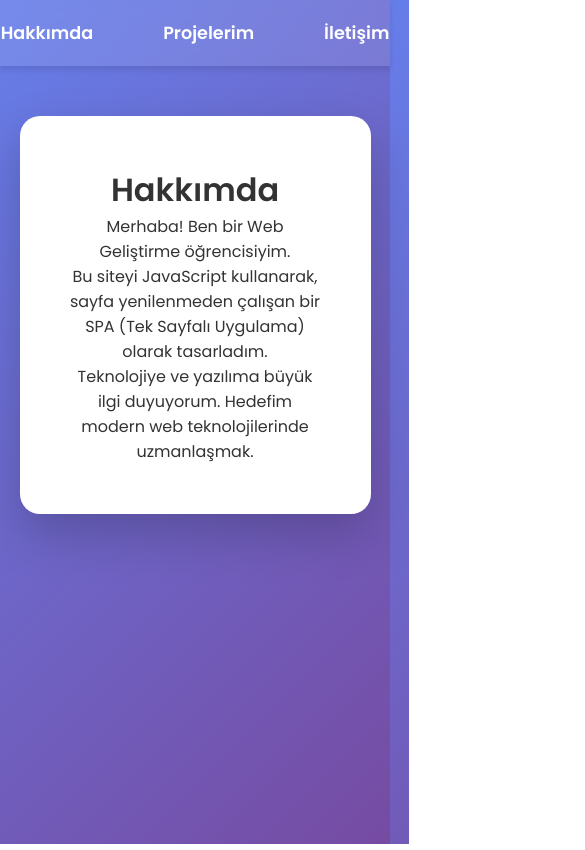
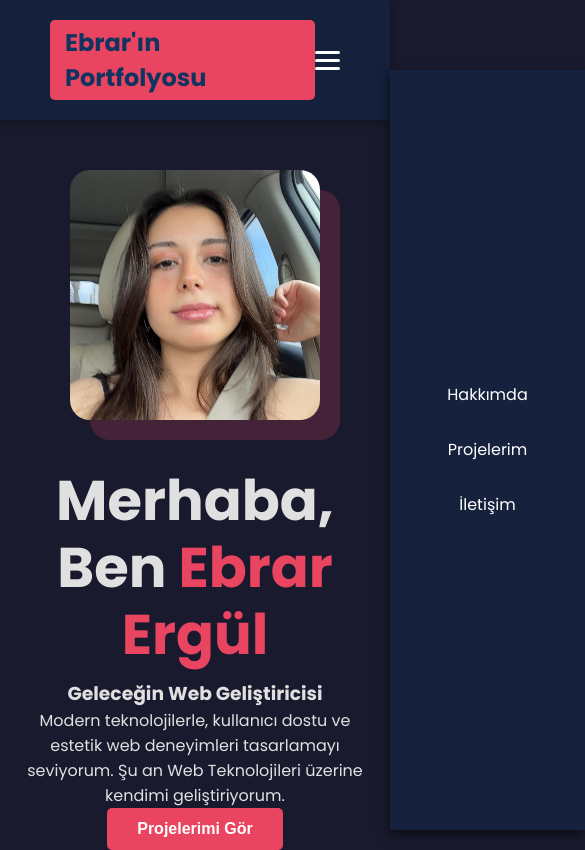
Before and after one commit to SauWebProgramming/web-tech-project-ebrarergul, a plain HTML site: page index.html in a window 390 px wide. Shown: the whole page, 585 px wide, since content can reach past the window. Drawn offline with Linux system fonts and the light colour scheme.

Commit message:
resimler ve menü eklendi

```diff
--- a/index.html
+++ b/index.html
@@ -9,7 +9,15 @@
 <body>
 
     <nav>
-        <ul>
+        <div class="logo">Ebrar'ın Portfolyosu</div>
+
+        <div class="hamburger" id="hamburger-btn">
+            <div class="bar"></div>
+            <div class="bar"></div>
+            <div class="bar"></div>
+        </div>
+
+        <ul class="nav-links" id="menu-listesi">
             <li><a href="#" id="link-hakkimda">Hakkımda</a></li>
             <li><a href="#" id="link-projeler">Projelerim</a></li>
             <li><a href="#" id="link-iletisim">İletişim</a></li>
@@ -17,9 +25,7 @@
     </nav>
 
     <main id="ana-icerik">
-        <h1>Merhaba, Portfolyoma Hoş Geldiniz!</h1>
-        <p>Menüden seçim yaparak sayfayı gezebilirsiniz.</p>
-    </main>
+        </main>
 
     <script src="script.js"></script>
 </body>
--- a/script.js
+++ b/script.js
@@ -1,112 +1,107 @@
-// Sayfa tamamen yüklendiğinde çalışacak kodlar
 document.addEventListener('DOMContentLoaded', () => {
 
-    // HTML'deki kutuları ve linkleri seçiyoruz
+    // Gerekli elemanları seçiyoruz
     const anaIcerik = document.getElementById('ana-icerik');
-    const linkHakkimda = document.getElementById('link-hakkimda');
-    const linkProjeler = document.getElementById('link-projeler');
-    const linkIletisim = document.getElementById('link-iletisim');
+    const hamburgerBtn = document.getElementById('hamburger-btn');
+    const menuListesi = document.getElementById('menu-listesi');
 
-    // Sitemizin içeriklerini burada saklıyoruz
+    // Linkleri tanımlıyoruz
+    const linkler = {
+        hakkimda: document.getElementById('link-hakkimda'),
+        projeler: document.getElementById('link-projeler'),
+        iletisim: document.getElementById('link-iletisim')
+    };
+
+    // --- HAMBURGER MENÜ MANTIĞI ---
+    // 1. Butona tıklayınca menüyü aç/kapat
+    if (hamburgerBtn) {
+        hamburgerBtn.addEventListener('click', () => {
+            menuListesi.classList.toggle('aktif');
+        });
+    }
+
+    // 2. Bir linke tıklayınca menüyü otomatik kapat (Mobilde ekranı kaplamasın diye)
+    Object.values(linkler).forEach(link => {
+        if(link) {
+            link.addEventListener('click', () => {
+                menuListesi.classList.remove('aktif');
+            });
+        }
+    });
+
+    // --- İÇERİKLER ---
     const icerikler = {
         hakkimda: `
-            <h1>Hakkımda</h1>
-            <p>Merhaba! Ben bir Web Geliştirme öğrencisiyim.</p>
-            <p>Bu siteyi JavaScript kullanarak, sayfa yenilenmeden çalışan bir SPA (Tek Sayfalı Uygulama) olarak tasarladım.</p>
-            <p>Teknolojiye ve yazılıma büyük ilgi duyuyorum. Hedefim modern web teknolojilerinde uzmanlaşmak.</p>
-        `,
+            <div class="hero-container">
+                <div class="hero-text">
+                    <h1>Merhaba, <br> Ben <span class="highlight">Ebrar Ergül</span></h1>
+                    <h3>Geleceğin Web Geliştiricisi</h3>
+                    <p>Modern teknolojilerle, kullanıcı dostu ve estetik web deneyimleri tasarlamayı seviyorum. Şu an Web Teknolojileri üzerine kendimi geliştiriyorum.</p>
+                    <div class="hero-buttons">
+                        <button onclick="document.getElementById('link-projeler').click()">Projelerimi Gör</button>
+                    </div>
+                </div>
+                <div class="hero-image">
+                    <img src="ben.jpeg" alt="Ebrar Ergül" onerror="this.src='https://via.placeholder.com/400x400?text=Fotoğraf+Yok'">
+                </div>
+            </div>`,
+
         projeler: `
             <h1>Projelerim</h1>
-            <p>Şu ana kadar geliştirdiğim bazı projeler şunlardır:</p>
-            <ul style="list-style-type: none; padding: 0;">
-                <li style="margin-bottom: 15px; background: #f9f9f9; padding: 15px; border-radius: 8px; border-left: 5px solid #764ba2;">
-                    <strong>1. Kişisel Portfolyo Sitesi:</strong> <br>
-                    Şu an incelediğiniz proje. HTML, CSS ve Saf JavaScript (Vanilla JS) kullanılarak geliştirildi.
-                </li>
-                <li style="margin-bottom: 15px; background: #f9f9f9; padding: 15px; border-radius: 8px; border-left: 5px solid #667eea;">
-                    <strong>2. Eczane Stok Sistemi:</strong> <br>
-                    C# ve .NET kullanılarak geliştirilen masaüstü otomasyon projesi.
-                </li>
-            </ul>
-        `,
+            <p>Şu ana kadar geliştirdiğim projeler:</p>
+            <div class="projects-grid">
+                <div class="project-card">
+                    <h3>🎨 Kişisel Portfolyo</h3>
+                    <p>HTML, CSS ve JavaScript ile geliştirdiğim SPA özellikli modern web sitesi.</p>
+                </div>
+                <div class="project-card">
+                    <h3>💊 Eczane Stok Sistemi</h3>
+                    <p>C# ile geliştirdiğim, stok takibi yapan masaüstü otomasyonu.</p>
+                </div>
+            </div>`,
+
         iletisim: `
             <h1>İletişim</h1>
-            <p>Benimle iletişime geçmek için formu doldurabilirsiniz:</p>
+            <p>Projelerim hakkında konuşmak için formu doldurabilirsin:</p>
             <form id="iletisim-formu">
-                <label>Adınız:</label><br>
-                <input type="text" id="isim" placeholder="Adınızı giriniz..." required><br>
-
-                <label>Mesajınız:</label><br>
-                <textarea id="mesaj" rows="4" placeholder="Mesajınızı buraya yazın..." required></textarea><br>
-
+                <label>Adınız:</label>
+                <input type="text" id="isim" placeholder="Adınız..." required>
+                <label>Mesajınız:</label>
+                <textarea id="mesaj" rows="4" placeholder="Mesajınız..." required></textarea>
                 <button type="submit">Gönder</button>
             </form>
-            <p id="bilgi-mesaji"></p>
-        `
+            <p id="bilgi-mesaji"></p>`
     };
 
-    // Fonksiyon: Tıklanan linke göre içeriği değiştirir
+    // --- SAYFA DEĞİŞTİRME ---
     function sayfayiDegistir(sayfaIsmi) {
-        // 1. Ana kutunun içini yeni yazılarla doldur
-        anaIcerik.innerHTML = icerikler[sayfaIsmi];
-
-        // 2. Tarayıcının adres çubuğunu güncelle
-        window.location.hash = sayfaIsmi;
+        if (icerikler[sayfaIsmi]) {
+            anaIcerik.innerHTML = icerikler[sayfaIsmi];
+            window.location.hash = sayfaIsmi;
+        }
     }
 
-    // --- Tıklama Olaylarını (Click Events) Dinliyoruz ---
+    // Link tıklamalarını dinle
+    if(linkler.hakkimda) linkler.hakkimda.addEventListener('click', (e) => { e.preventDefault(); sayfayiDegistir('hakkimda'); });
+    if(linkler.projeler) linkler.projeler.addEventListener('click', (e) => { e.preventDefault(); sayfayiDegistir('projeler'); });
+    if(linkler.iletisim) linkler.iletisim.addEventListener('click', (e) => { e.preventDefault(); sayfayiDegistir('iletisim'); });
 
-    linkHakkimda.addEventListener('click', (e) => {
-        e.preventDefault();
-        sayfayiDegistir('hakkimda');
-    });
-
-    linkProjeler.addEventListener('click', (e) => {
-        e.preventDefault();
-        sayfayiDegistir('projeler');
-    });
-
-    linkIletisim.addEventListener('click', (e) => {
-        e.preventDefault();
-        sayfayiDegistir('iletisim');
-    });
-
-    // --- İletişim Formu Kontrolü ---
-    // Form dinamik olarak eklendiği için ana kutuyu dinliyoruz
+    // Form Kontrolü
     anaIcerik.addEventListener('submit', (e) => {
         if(e.target && e.target.id === 'iletisim-formu') {
-            e.preventDefault(); // Sayfanın yenilenmesini durdur
+            e.preventDefault();
+            const isim = document.getElementById('isim').value;
+            if(isim.length < 3) { alert("İsim en az 3 harf olmalı!"); return; }
 
-            // Formdaki verileri al
-            const isim = document.getElementById('isim').value;
-            const mesaj = document.getElementById('mesaj').value;
-
-            // Basit Doğrulama: İsim çok kısaysa uyarı ver
-            if(isim.length < 3) {
-                alert("Lütfen geçerli bir isim giriniz (En az 3 karakter).");
-                return;
-            }
-
-            // Başarı Mesajını Göster
-            const bilgiKutusu = document.getElementById('bilgi-mesaji');
-            bilgiKutusu.style.color = "#2ecc71"; // Yeşil renk
-            bilgiKutusu.style.marginTop = "15px";
-            bilgiKutusu.style.fontWeight = "bold";
-            bilgiKutusu.innerText = `Teşekkürler ${isim}, mesajınız başarıyla alındı!`;
-
-            // Formu temizle
+            const bilgi = document.getElementById('bilgi-mesaji');
+            bilgi.style.color = "#2ecc71";
+            bilgi.innerText = `Teşekkürler ${isim}, mesajın iletildi!`;
             e.target.reset();
         }
     });
 
-    // Sayfa ilk açıldığında varsayılan sayfayı yükle
-    if(!window.location.hash) {
-        sayfayiDegistir('hakkimda');
-    } else {
-        // Eğer linkte #iletisim yazıyorsa direkt orayı aç
-        const hash = window.location.hash.substring(1); // # işaretini at
-        if(icerikler[hash]) {
-            sayfayiDegistir(hash);
-        }
-    }
+    // Başlangıç Ayarı
+    if(!window.location.hash) { sayfayiDegistir('hakkimda'); }
+    else { sayfayiDegistir(window.location.hash.substring(1)); }
+
 });
--- a/style.css
+++ b/style.css
@@ -1,97 +1,80 @@
-/* Google Fonts'tan Modern Bir Font (Poppins) */
-@import url('https://fonts.googleapis.com/css2?family=Poppins:wght@300;400;600&display=swap');
+@import url('https://fonts.googleapis.com/css2?family=Poppins:wght@300;400;700&display=swap');
 
-* {
-    margin: 0;
-    padding: 0;
-    box-sizing: border-box;
-}
+* { margin: 0; padding: 0; box-sizing: border-box; }
 
 body {
     font-family: 'Poppins', sans-serif;
-    background: linear-gradient(135deg, #667eea 0%, #764ba2 100%); /* Mor Geçişli Arka Plan */
-    color: #333;
+    background: #1a1a2e; /* Koyu Mod Arka Plan */
+    color: #e0e0e0;
     min-height: 100vh;
     display: flex;
     flex-direction: column;
     align-items: center;
+    overflow-x: hidden;
 }
 
-/* Navigasyon (Menü) */
+/* --- MENÜ TASARIMI --- */
 nav {
     width: 100%;
-    background: rgba(255, 255, 255, 0.1); /* Buzlu cam efekti */
-    backdrop-filter: blur(10px);
-    padding: 20px;
-    box-shadow: 0 4px 6px rgba(0,0,0,0.1);
+    padding: 20px 50px;
+    display: flex;
+    justify-content: space-between;
+    align-items: center;
+    background: rgba(22, 33, 62, 0.95);
     position: sticky;
     top: 0;
+    z-index: 1000;
+    box-shadow: 0 2px 10px rgba(0,0,0,0.3);
 }
 
-nav ul {
-    list-style-type: none;
-    display: flex;
-    justify-content: center;
-    gap: 30px;
+.logo { font-size: 1.5rem; font-weight: 700; color: #0f3460; background: #e94560; padding: 5px 15px; border-radius: 5px; }
+
+.nav-links { list-style: none; display: flex; gap: 30px; }
+.nav-links li a { color: #fff; text-decoration: none; font-weight: 500; transition: 0.3s; }
+.nav-links li a:hover { color: #e94560; }
+
+.hamburger { display: none; cursor: pointer; flex-direction: column; gap: 5px; }
+.bar { width: 25px; height: 3px; background-color: white; border-radius: 5px; transition: 0.3s; }
+
+/* --- İÇERİK KUTUSU --- */
+main { width: 90%; max-width: 1000px; margin-top: 50px; animation: fadeIn 0.8s ease-out; }
+
+/* --- HERO (Hakkımda) --- */
+.hero-container { display: flex; align-items: center; justify-content: space-between; gap: 40px; }
+.hero-text h1 { font-size: 3.5rem; line-height: 1.2; margin-bottom: 10px; }
+.highlight { color: #e94560; }
+
+/* Fotoğraf Ayarı (Kutucuğun içine sığdırma) */
+.hero-image img {
+    width: 350px;
+    height: 350px;
+    object-fit: cover;
+    border-radius: 20px;
+    box-shadow: 20px 20px 0px rgba(233, 69, 96, 0.2);
 }
 
-nav ul li a {
-    color: white;
-    text-decoration: none;
-    font-weight: 600;
-    font-size: 1.1rem;
-    padding: 10px 20px;
-    border-radius: 25px;
-    transition: all 0.3s ease;
+/* --- PROJE KARTLARI --- */
+.projects-grid { display: grid; grid-template-columns: 1fr 1fr; gap: 20px; margin-top: 20px; }
+.project-card { background: #16213e; padding: 25px; border-radius: 15px; border: 1px solid #0f3460; }
+.project-card h3 { color: #e94560; margin-bottom: 10px; }
+
+/* --- FORM --- */
+input, textarea { width: 100%; padding: 15px; margin: 10px 0; background: #16213e; border: 1px solid #0f3460; color: white; border-radius: 8px; }
+button { background: #e94560; color: white; border: none; padding: 12px 30px; font-size: 1rem; border-radius: 5px; cursor: pointer; font-weight: bold; }
+
+/* --- MOBİL UYUMLULUK --- */
+@media (max-width: 768px) {
+    .nav-links {
+        position: absolute; right: 0px; top: 70px; height: 90vh;
+        background-color: #16213e; display: flex; flex-direction: column;
+        align-items: center; justify-content: center; width: 50%;
+        transform: translateX(100%); transition: transform 0.5s ease-in;
+        box-shadow: -2px 5px 10px rgba(0,0,0,0.5);
+    }
+    .nav-links.aktif { transform: translateX(0%); }
+    .hamburger { display: flex; }
+    .hero-container { flex-direction: column-reverse; text-align: center; }
+    .hero-image img { width: 250px; height: 250px; }
+    .projects-grid { grid-template-columns: 1fr; }
 }
-
-nav ul li a:hover {
-    background-color: white;
-    color: #764ba2;
-    transform: translateY(-2px);
-}
-
-/* Ana İçerik Kutusu */
-main {
-    width: 90%;
-    max-width: 800px;
-    margin-top: 50px;
-    padding: 50px;
-    background-color: white;
-    border-radius: 20px;
-    box-shadow: 0 20px 50px rgba(0,0,0,0.2);
-    text-align: center;
-    animation: fadeIn 1s ease-in-out;
-}
-
-/* Form ve Butonlar */
-input, textarea {
-    width: 100%;
-    padding: 12px;
-    margin: 10px 0;
-    border: 2px solid #ddd;
-    border-radius: 8px;
-    font-family: 'Poppins', sans-serif;
-}
-
-button {
-    background-color: #764ba2;
-    color: white;
-    padding: 12px 24px;
-    border: none;
-    border-radius: 8px;
-    font-weight: bold;
-    cursor: pointer;
-    transition: background 0.3s;
-    width: 100%;
-}
-
-button:hover {
-    background-color: #5a367f;
-}
-
-/* Animasyon */
-@keyframes fadeIn {
-    from { opacity: 0; transform: translateY(20px); }
-    to { opacity: 1; transform: translateY(0); }
-}
+@keyframes fadeIn { from { opacity: 0; transform: translateY(20px); } to { opacity: 1; transform: translateY(0); } }
```
Also changed, not shown: ben.jpeg (added), 1 other file.
